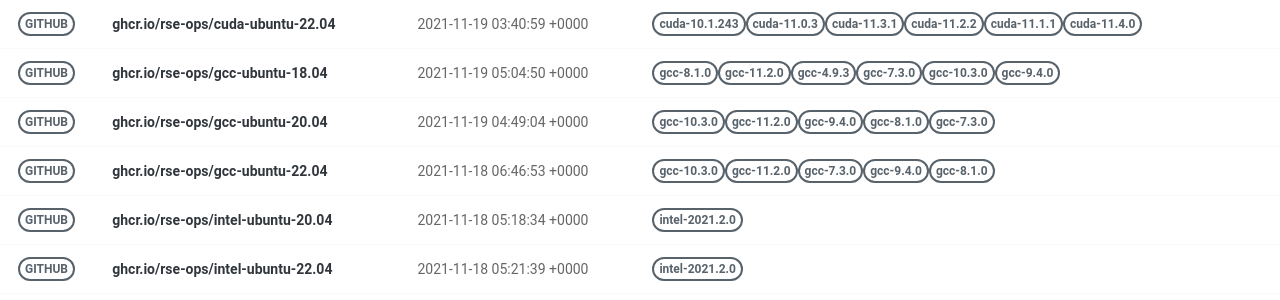
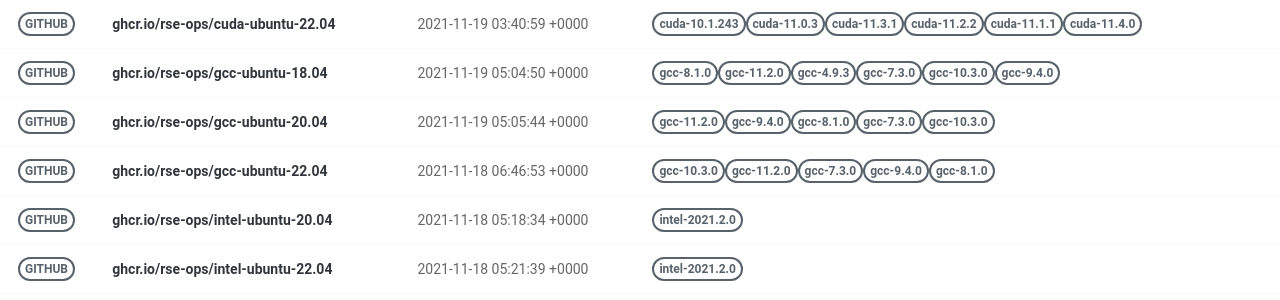
Before and after one commit to rse-ops/docker-images, a Jekyll site: the page built from pages/index.md, in a window 1280 px wide. Shown: the part 326-626 px from the top of the page. Built offline with Jekyll 4.4.1, drawn with Linux system fonts in a browser that asks for light colours; nearby versions of some CDN libraries.

Commit message:
Automated push to update library 2021-11-19

```diff
--- a/_library/ghcr.io-rse-ops-gcc-ubuntu-20.04.md
+++ b/_library/ghcr.io-rse-ops-gcc-ubuntu-20.04.md
@@ -1,14 +1,11 @@
 ---
 layout: container
 name: ghcr.io/rse-ops/gcc-ubuntu-20.04
-updated_at: 2021-11-19 04:49:04.233139
+updated_at: 2021-11-19 05:05:44.543289
 
 
 container_url: https://github.com/orgs/rse-ops/packages/container/package/gcc-ubuntu-20.04
 versions:
- - tag: gcc-10.3.0
-   dockerfile: https://github.com/rse-ops/docker-images/blob/main/ubuntu/gcc/Dockerfile
-   manifest: https://crane.ggcr.dev/manifest/ghcr.io/rse-ops/gcc-ubuntu-20.04:gcc-10.3.0
  - tag: gcc-11.2.0
    dockerfile: https://github.com/rse-ops/docker-images/blob/main/ubuntu/gcc/Dockerfile
    manifest: https://crane.ggcr.dev/manifest/ghcr.io/rse-ops/gcc-ubuntu-20.04:gcc-11.2.0
```
Also changed, not shown: other parts of _library/ghcr.io-rse-ops-gcc-ubuntu-20.04.md (+3 -0 lines).
